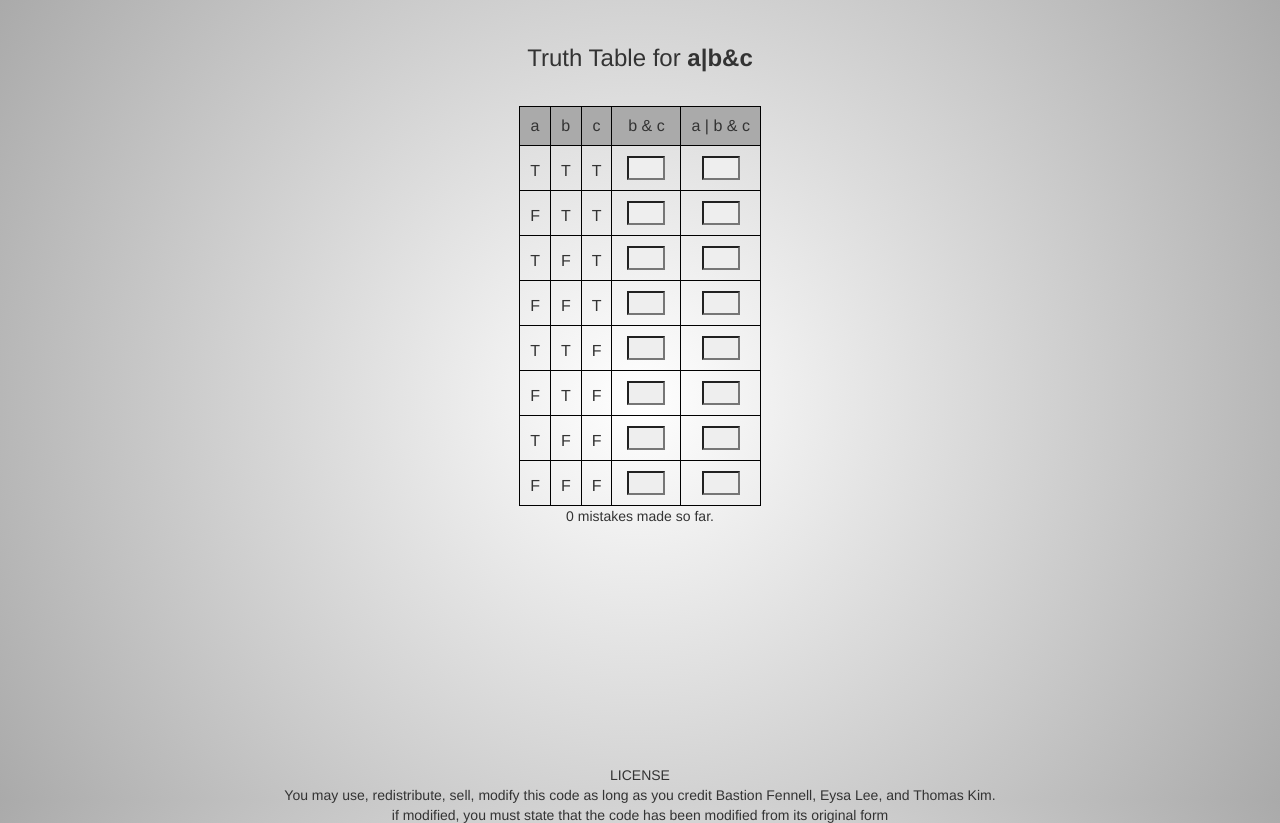
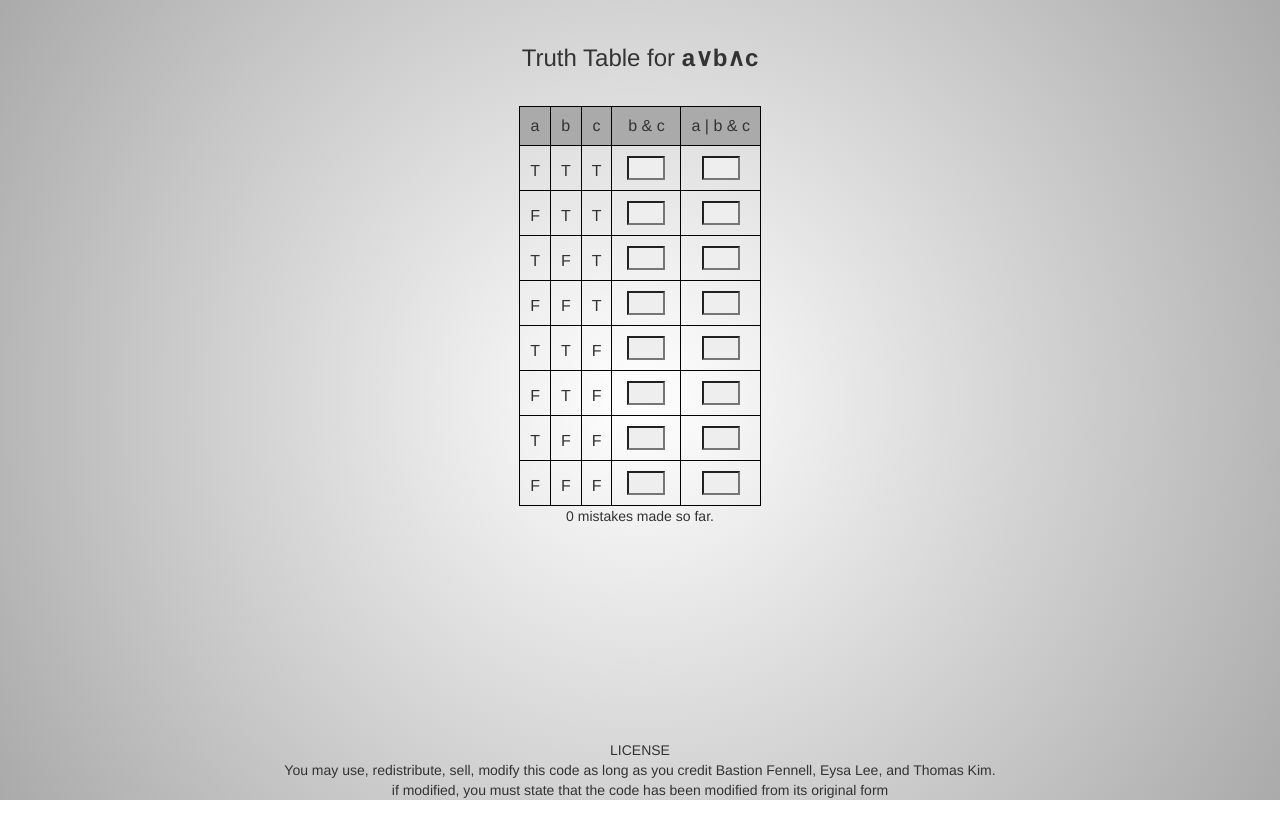
Before and after one commit to Thomas-Kim/truth-tables, a plain HTML site: page index.html in a window 1280 px wide. Both pictures are taken after a click on the button "Enter". After the commit the page ends 800 px from the top, so only its background shows below. Drawn offline with Linux system fonts and the light colour scheme.

Commit message:
First attempt at unicode replacement

```diff
--- a/index.html
+++ b/index.html
@@ -57,7 +57,7 @@
     </script>
     <script type="text/x-handlebars" data-template-name="truth">
         <div class="title row">
-          <h3> Truth Table for <b>{{expression}}</b></h3>
+          <h3> Truth Table for <strong>{{{formatted_expression}}}</strong></h3>
         </div>
         <div class="row">
           <div class="table">
--- a/js/app.js
+++ b/js/app.js
@@ -66,6 +66,16 @@ App.Table = Ember.Object.extend ({
     feedback: '',
     mistakes: 0,
     answered: 0,
+    formatted_expression: function(){
+      output = this.get("expression").replace(/&/g, "&and;");
+      output = output.replace(/\|/g, "&or;", 'g');
+      output = output.replace(/->/g, "&rarr;");
+      output = output.replace(/<-/g, "&larr;");
+      output = output.replace(/!/g, "&not;");
+      output = output.replace(/NAND/g, "&#8892;");
+      output = output.replace(/NOR/g, "&#8893;");
+      return output
+    }.property("expression"),
     percentage_result: function(){
       var correct = this.get("answered") - this.get("mistakes")
       return (correct / this.get("total")) * 100
--- a/stylesheets/application.css
+++ b/stylesheets/application.css
@@ -7,15 +7,14 @@ html, body {
 }
 
 #main {
-  overflow: auto;
   padding-bottom: 50px;
 }
 
 .footer {
   text-align: center;
   position: relative;
-  margin-top: -50px;
-  height: 50px;
+  margin-top: -75px;
+  height: 75px;
   clear: both;
   padding-top: 20px;
   line-height: 10px;
```
